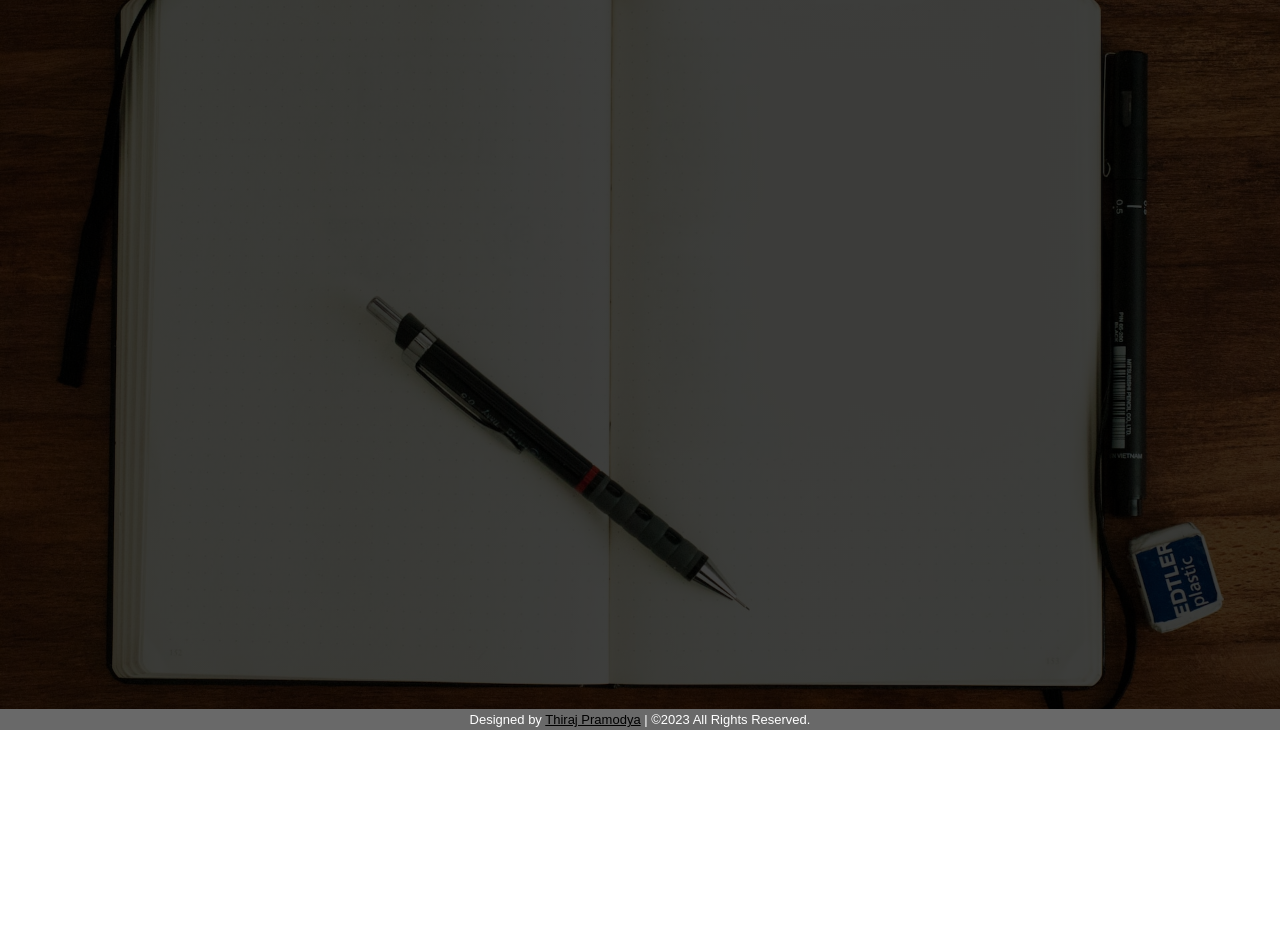
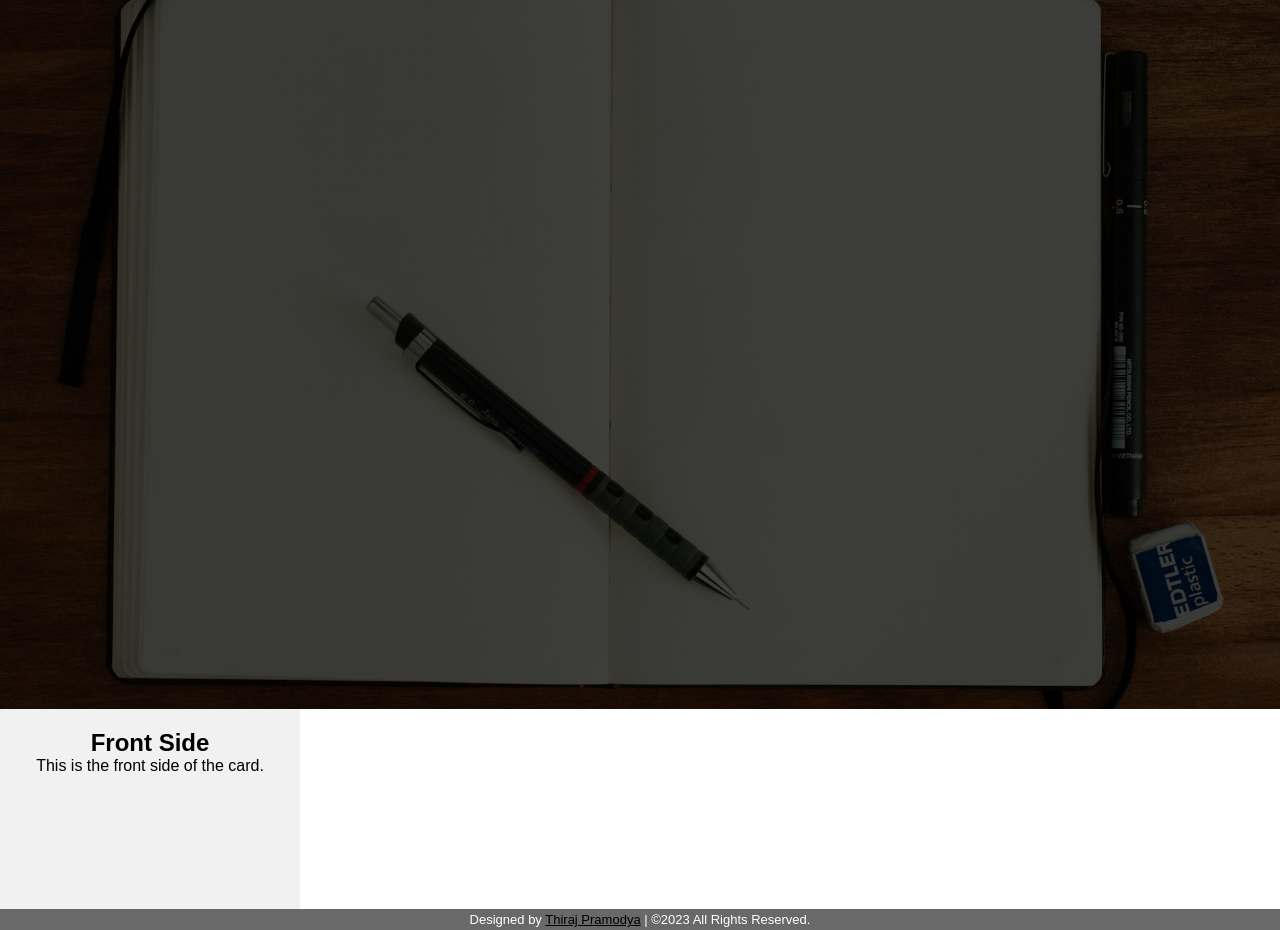
Before and after one commit to thirajpro/PersonalPortfolio, a plain HTML site: page blogarea.html in a window 1280 px wide. Shown: the part 91-1021 px from the top of the page. Before the commit the page ends 821 px from the top, so only its background shows below. Drawn offline with Linux system fonts and the light colour scheme.

Commit message:
Card added

```diff
--- a/blogarea.css
+++ b/blogarea.css
@@ -23,6 +23,47 @@
     position: absolute;
     color: #fff;
 }
+.card {
+    width: 300px;
+    height: 200px;
+    perspective: 1000px;
+  }
+
+  .card-inner {
+    width: 100%;
+    height: 100%;
+    position: relative;
+    transform-style: preserve-3d;
+    transition: transform 0.8s;
+  }
+
+  .card:hover .card-inner {
+    transform: rotateY(180deg);
+  }
+
+  .card-front,
+  .card-back {
+    width: 100%;
+    height: 100%;
+    position: absolute;
+    backface-visibility: hidden;
+  }
+
+  .card-front {
+    background-color: #f1f1f1;
+    transform: rotateY(0deg);
+  }
+
+  .card-back {
+    background-color: #ccc;
+    transform: rotateY(180deg);
+  }
+
+  .card-content {
+    padding: 20px;
+    text-align: center;
+    font-family: Arial, sans-serif;
+  }
 .footer{
     display: block;
     text-align: center;
--- a/blogarea.html
+++ b/blogarea.html
@@ -14,6 +14,23 @@
                 <p>Write your blogs here</p>
              </div>
         </div>
+        <div class="card">
+            <div class="card-inner">
+              <div class="card-front">
+                <div class="card-content">
+                  <h2>Front Side</h2>
+                  <p>This is the front side of the card.</p>
+                </div>
+              </div>
+              <div class="card-back">
+                <div class="card-content">
+                  <h2>Back Side</h2>
+                  <p>This is the back side of the card.</p>
+                </div>
+              </div>
+            </div>
+          </div>
+
     </main>
        <!--Footer-->
        <footer class = "footer">
--- /dev/null
+++ b/jspTest.js
@@ -0,0 +1 @@
+console.log('Thiraj Pramodya');
```
